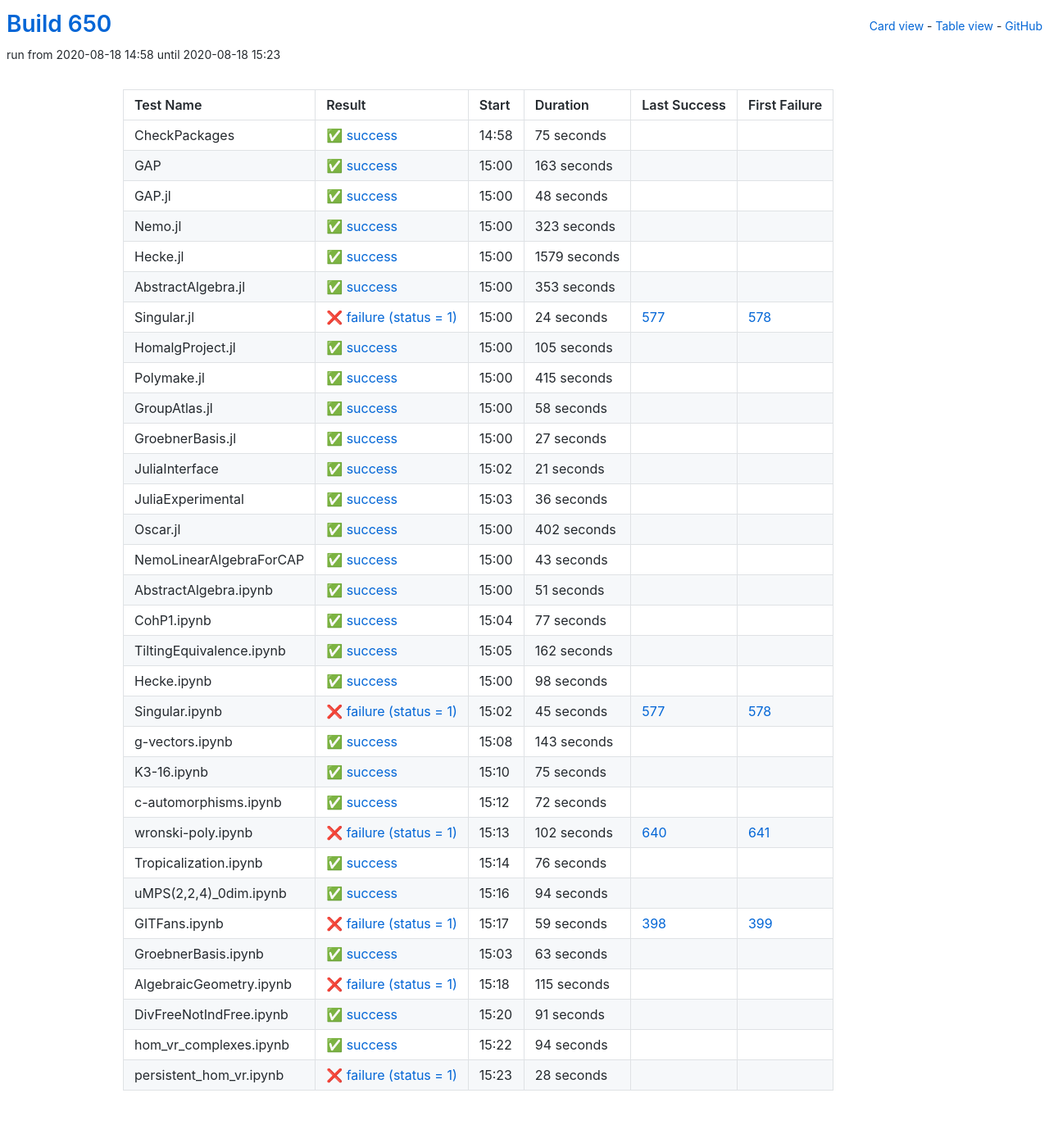
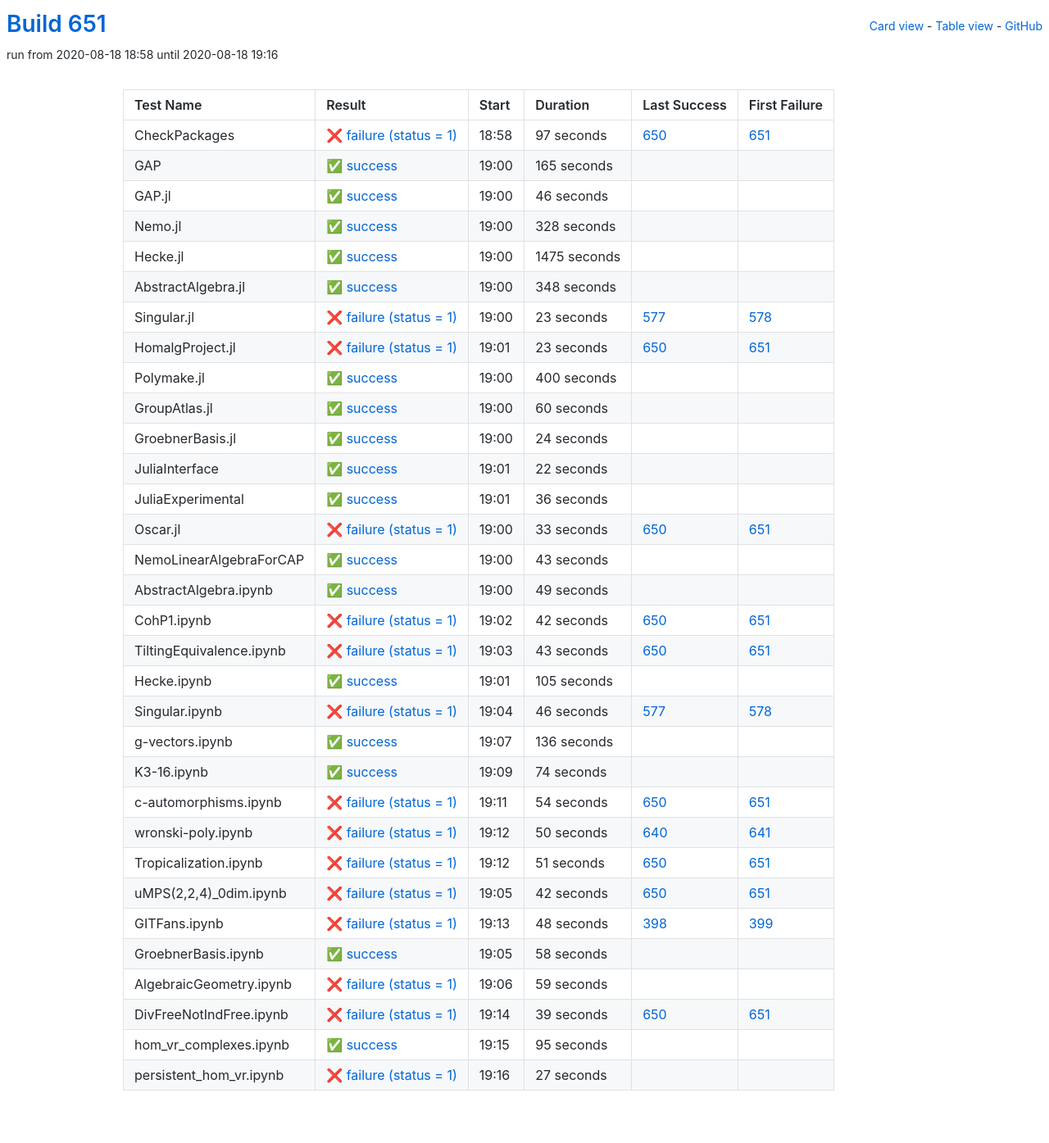
Before and after one commit to oscar-system/oscar-ci-status-stable, a Jekyll site: the page built from table.html, in a window 1280 px wide. Shown: the whole page at 82% size. Built offline with Jekyll 4.4.1, drawn with Linux system fonts in a browser that asks for light colours.

Commit message:
Build #651

```diff
--- a/_data/ci.yml
+++ b/_data/ci.yml
@@ -1,6 +1,6 @@
 ---
-build: 650
-build_url: https://oscarci.mathematik.uni-kl.de/job/oscar-stable/650/
+build: 651
+build_url: https://oscarci.mathematik.uni-kl.de/job/oscar-stable/651/
 job: oscar-stable
 organization: oscar-system
 repo: oscar-ci-status-stable
@@ -8,152 +8,152 @@ repourl: https://github.com/oscar-system/oscar-ci-status-stable
 tests:
 - name: CheckPackages
   id: checkpackages
-  log: https://oscarci.mathematik.uni-kl.de/job/oscar-stable/650/artifact/logs/build-650/CheckPackages.log
-  start: 2020-08-18 14:58
+  log: https://oscarci.mathematik.uni-kl.de/job/oscar-stable/651/artifact/logs/build-651/CheckPackages.log
+  start: 2020-08-18 18:58
+  success: false
+  exitcode: 1
+  status: failure
+  duration: 97
+  last_success: 650
+  last_success_url: https://oscarci.mathematik.uni-kl.de/job/oscar-stable/650/
+  first_failure: 651
+  first_failure_url: https://oscarci.mathematik.uni-kl.de/job/oscar-stable/651/
+- name: GAP
+  id: gap
+  log: https://oscarci.mathematik.uni-kl.de/job/oscar-stable/651/artifact/logs/build-651/GAP.log
+  start: 2020-08-18 19:00
   success: true
   exitcode: 0
   status: success
-  duration: 75
-  last_success: false
-  last_success_url:
-  first_failure: false
-  first_failure_url:
-- name: GAP
-  id: gap
-  log: https://oscarci.mathematik.uni-kl.de/job/oscar-stable/650/artifact/logs/build-650/GAP.log
-  start: 2020-08-18 15:00
-  success: true
-  exitcode: 0
-  status: success
-  duration: 163
+  duration: 165
   last_success: false
   last_success_url:
   first_failure: false
   first_failure_url:
 - name: GAP.jl
   id: gap-jl
-  log: https://oscarci.mathematik.uni-kl.de/job/oscar-stable/650/artifact/logs/build-650/GAP.jl.log
-  start: 2020-08-18 15:00
+  log: https://oscarci.mathematik.uni-kl.de/job/oscar-stable/651/artifact/logs/build-651/GAP.jl.log
+  start: 2020-08-18 19:00
   success: true
   exitcode: 0
   status: success
-  duration: 48
+  duration: 46
   last_success: false
   last_success_url:
   first_failure: false
   first_failure_url:
 - name: Nemo.jl
   id: nemo-jl
-  log: https://oscarci.mathematik.uni-kl.de/job/oscar-stable/650/artifact/logs/build-650/Nemo.jl.log
-  start: 2020-08-18 15:00
+  log: https://oscarci.mathematik.uni-kl.de/job/oscar-stable/651/artifact/logs/build-651/Nemo.jl.log
+  start: 2020-08-18 19:00
   success: true
   exitcode: 0
   status: success
-  duration: 323
+  duration: 328
   last_success: false
   last_success_url:
   first_failure: false
   first_failure_url:
 - name: Hecke.jl
   id: hecke-jl
-  log: https://oscarci.mathematik.uni-kl.de/job/oscar-stable/650/artifact/logs/build-650/Hecke.jl.log
-  start: 2020-08-18 15:00
+  log: https://oscarci.mathematik.uni-kl.de/job/oscar-stable/651/artifact/logs/build-651/Hecke.jl.log
+  start: 2020-08-18 19:00
   success: true
   exitcode: 0
   status: success
-  duration: 1579
+  duration: 1475
   last_success: false
   last_success_url:
   first_failure: false
   first_failure_url:
 - name: AbstractAlgebra.jl
   id: abstractalgebra-jl
-  log: https://oscarci.mathematik.uni-kl.de/job/oscar-stable/650/artifact/logs/build-650/AbstractAlgebra.jl.log
-  start: 2020-08-18 15:00
+  log: https://oscarci.mathematik.uni-kl.de/job/oscar-stable/651/artifact/logs/build-651/AbstractAlgebra.jl.log
+  start: 2020-08-18 19:00
   success: true
   exitcode: 0
   status: success
-  duration: 353
+  duration: 348
   last_success: false
   last_success_url:
   first_failure: false
   first_failure_url:
 - name: Singular.jl
   id: singular-jl
-  log: https://oscarci.mathematik.uni-kl.de/job/oscar-stable/650/artifact/logs/build-650/Singular.jl.log
-  start: 2020-08-18 15:00
+  log: https://oscarci.mathematik.uni-kl.de/job/oscar-stable/651/artifact/logs/build-651/Singular.jl.log
+  start: 2020-08-18 19:00
   success: false
   exitcode: 1
   status: failure
-  duration: 24
+  duration: 23
   last_success: 577
   last_success_url: https://oscarci.mathematik.uni-kl.de/job/oscar-stable/577/
   first_failure: 578
   first_failure_url: https://oscarci.mathematik.uni-kl.de/job/oscar-stable/578/
 - name: HomalgProject.jl
   id: homalgproject-jl
-  log: https://oscarci.mathematik.uni-kl.de/job/oscar-stable/650/artifact/logs/build-650/HomalgProject.jl.log
-  start: 2020-08-18 15:00
+  log: https://oscarci.mathematik.uni-kl.de/job/oscar-stable/651/artifact/logs/build-651/HomalgProject.jl.log
+  start: 2020-08-18 19:01
+  success: false
+  exitcode: 1
+  status: failure
+  duration: 23
+  last_success: 650
+  last_success_url: https://oscarci.mathematik.uni-kl.de/job/oscar-stable/650/
+  first_failure: 651
+  first_failure_url: https://oscarci.mathematik.uni-kl.de/job/oscar-stable/651/
+- name: Polymake.jl
+  id: polymake-jl
+  log: https://oscarci.mathematik.uni-kl.de/job/oscar-stable/651/artifact/logs/build-651/Polymake.jl.log
+  start: 2020-08-18 19:00
   success: true
   exitcode: 0
   status: success
-  duration: 105
-  last_success: false
-  last_success_url:
-  first_failure: false
-  first_failure_url:
-- name: Polymake.jl
-  id: polymake-jl
-  log: https://oscarci.mathematik.uni-kl.de/job/oscar-stable/650/artifact/logs/build-650/Polymake.jl.log
-  start: 2020-08-18 15:00
-  success: true
-  exitcode: 0
-  status: success
-  duration: 415
+  duration: 400
   last_success: false
   last_success_url:
   first_failure: false
   first_failure_url:
 - name: GroupAtlas.jl
   id: groupatlas-jl
-  log: https://oscarci.mathematik.uni-kl.de/job/oscar-stable/650/artifact/logs/build-650/GroupAtlas.jl.log
-  start: 2020-08-18 15:00
+  log: https://oscarci.mathematik.uni-kl.de/job/oscar-stable/651/artifact/logs/build-651/GroupAtlas.jl.log
+  start: 2020-08-18 19:00
   success: true
   exitcode: 0
   status: success
-  duration: 58
+  duration: 60
   last_success: false
   last_success_url:
   first_failure: false
   first_failure_url:
 - name: GroebnerBasis.jl
   id: groebnerbasis-jl
-  log: https://oscarci.mathematik.uni-kl.de/job/oscar-stable/650/artifact/logs/build-650/GroebnerBasis.jl.log
-  start: 2020-08-18 15:00
+  log: https://oscarci.mathematik.uni-kl.de/job/oscar-stable/651/artifact/logs/build-651/GroebnerBasis.jl.log
+  start: 2020-08-18 19:00
   success: true
   exitcode: 0
   status: success
-  duration: 27
+  duration: 24
   last_success: false
   last_success_url:
   first_failure: false
   first_failure_url:
 - name: JuliaInterface
   id: juliainterface
-  log: https://oscarci.mathematik.uni-kl.de/job/oscar-stable/650/artifact/logs/build-650/JuliaInterface.log
-  start: 2020-08-18 15:02
+  log: https://oscarci.mathematik.uni-kl.de/job/oscar-stable/651/artifact/logs/build-651/JuliaInterface.log
+  start: 2020-08-18 19:01
   success: true
   exitcode: 0
   status: success
-  duration: 21
+  duration: 22
   last_success: false
   last_success_url:
   first_failure: false
   first_failure_url:
 - name: JuliaExperimental
   id: juliaexperimental
-  log: https://oscarci.mathematik.uni-kl.de/job/oscar-stable/650/artifact/logs/build-650/JuliaExperimental.log
-  start: 2020-08-18 15:03
+  log: https://oscarci.mathematik.uni-kl.de/job/oscar-stable/651/artifact/logs/build-651/JuliaExperimental.log
+  start: 2020-08-18 19:01
   success: true
   exitcode: 0
   status: success
@@ -164,20 +164,20 @@ tests:
   first_failure_url:
 - name: Oscar.jl
   id: oscar-jl
-  log: https://oscarci.mathematik.uni-kl.de/job/oscar-stable/650/artifact/logs/build-650/Oscar.jl.log
-  start: 2020-08-18 15:00
-  success: true
-  exitcode: 0
-  status: success
-  duration: 402
-  last_success: false
-  last_success_url:
-  first_failure: false
-  first_failure_url:
+  log: https://oscarci.mathematik.uni-kl.de/job/oscar-stable/651/artifact/logs/build-651/Oscar.jl.log
+  start: 2020-08-18 19:00
+  success: false
+  exitcode: 1
+  status: failure
+  duration: 33
+  last_success: 650
+  last_success_url: https://oscarci.mathematik.uni-kl.de/job/oscar-stable/650/
+  first_failure: 651
+  first_failure_url: https://oscarci.mathematik.uni-kl.de/job/oscar-stable/651/
 - name: NemoLinearAlgebraForCAP
   id: nemolinearalgebraforcap
-  log: https://oscarci.mathematik.uni-kl.de/job/oscar-stable/650/artifact/logs/build-650/NemoLinearAlgebraForCAP.log
-  start: 2020-08-18 15:00
+  log: https://oscarci.mathematik.uni-kl.de/job/oscar-stable/651/artifact/logs/build-651/NemoLinearAlgebraForCAP.log
+  start: 2020-08-18 19:00
   success: true
   exitcode: 0
   status: success
@@ -188,204 +188,204 @@ tests:
   first_failure_url:
 - name: AbstractAlgebra.ipynb
   id: abstractalgebra-ipynb
-  log: https://oscarci.mathematik.uni-kl.de/job/oscar-stable/650/artifact/logs/build-650/AbstractAlgebra.ipynb.log
-  start: 2020-08-18 15:00
+  log: https://oscarci.mathematik.uni-kl.de/job/oscar-stable/651/artifact/logs/build-651/AbstractAlgebra.ipynb.log
+  start: 2020-08-18 19:00
   success: true
   exitcode: 0
   status: success
-  duration: 51
+  duration: 49
   last_success: false
   last_success_url:
   first_failure: false
   first_failure_url:
 - name: CohP1.ipynb
   id: cohp1-ipynb
-  log: https://oscarci.mathematik.uni-kl.de/job/oscar-stable/650/artifact/logs/build-650/CohP1.ipynb.log
-  start: 2020-08-18 15:04
+  log: https://oscarci.mathematik.uni-kl.de/job/oscar-stable/651/artifact/logs/build-651/CohP1.ipynb.log
+  start: 2020-08-18 19:02
+  success: false
+  exitcode: 1
+  status: failure
+  duration: 42
+  last_success: 650
+  last_success_url: https://oscarci.mathematik.uni-kl.de/job/oscar-stable/650/
+  first_failure: 651
+  first_failure_url: https://oscarci.mathematik.uni-kl.de/job/oscar-stable/651/
+- name: TiltingEquivalence.ipynb
+  id: tiltingequivalence-ipynb
+  log: https://oscarci.mathematik.uni-kl.de/job/oscar-stable/651/artifact/logs/build-651/TiltingEquivalence.ipynb.log
+  start: 2020-08-18 19:03
+  success: false
+  exitcode: 1
+  status: failure
+  duration: 43
+  last_success: 650
+  last_success_url: https://oscarci.mathematik.uni-kl.de/job/oscar-stable/650/
+  first_failure: 651
+  first_failure_url: https://oscarci.mathematik.uni-kl.de/job/oscar-stable/651/
+- name: Hecke.ipynb
+  id: hecke-ipynb
+  log: https://oscarci.mathematik.uni-kl.de/job/oscar-stable/651/artifact/logs/build-651/Hecke.ipynb.log
+  start: 2020-08-18 19:01
   success: true
   exitcode: 0
   status: success
-  duration: 77
-  last_success: false
-  last_success_url:
-  first_failure: false
-  first_failure_url:
-- name: TiltingEquivalence.ipynb
-  id: tiltingequivalence-ipynb
-  log: https://oscarci.mathematik.uni-kl.de/job/oscar-stable/650/artifact/logs/build-650/TiltingEquivalence.ipynb.log
-  start: 2020-08-18 15:05
-  success: true
-  exitcode: 0
-  status: success
-  duration: 162
-  last_success: false
-  last_success_url:
-  first_failure: false
-  first_failure_url:
-- name: Hecke.ipynb
-  id: hecke-ipynb
-  log: https://oscarci.mathematik.uni-kl.de/job/oscar-stable/650/artifact/logs/build-650/Hecke.ipynb.log
-  start: 2020-08-18 15:00
-  success: true
-  exitcode: 0
-  status: success
-  duration: 98
+  duration: 105
   last_success: false
   last_success_url:
   first_failure: false
   first_failure_url:
 - name: Singular.ipynb
   id: singular-ipynb
-  log: https://oscarci.mathematik.uni-kl.de/job/oscar-stable/650/artifact/logs/build-650/Singular.ipynb.log
-  start: 2020-08-18 15:02
+  log: https://oscarci.mathematik.uni-kl.de/job/oscar-stable/651/artifact/logs/build-651/Singular.ipynb.log
+  start: 2020-08-18 19:04
   success: false
   exitcode: 1
   status: failure
-  duration: 45
+  duration: 46
   last_success: 577
   last_success_url: https://oscarci.mathematik.uni-kl.de/job/oscar-stable/577/
   first_failure: 578
   first_failure_url: https://oscarci.mathematik.uni-kl.de/job/oscar-stable/578/
 - name: g-vectors.ipynb
   id: g-vectors-ipynb
-  log: https://oscarci.mathematik.uni-kl.de/job/oscar-stable/650/artifact/logs/build-650/g-vectors.ipynb.log
-  start: 2020-08-18 15:08
+  log: https://oscarci.mathematik.uni-kl.de/job/oscar-stable/651/artifact/logs/build-651/g-vectors.ipynb.log
+  start: 2020-08-18 19:07
   success: true
   exitcode: 0
   status: success
-  duration: 143
+  duration: 136
   last_success: false
   last_success_url:
   first_failure: false
   first_failure_url:
 - name: K3-16.ipynb
   id: k3-16-ipynb
-  log: https://oscarci.mathematik.uni-kl.de/job/oscar-stable/650/artifact/logs/build-650/K3-16.ipynb.log
-  start: 2020-08-18 15:10
+  log: https://oscarci.mathematik.uni-kl.de/job/oscar-stable/651/artifact/logs/build-651/K3-16.ipynb.log
+  start: 2020-08-18 19:09
   success: true
   exitcode: 0
   status: success
-  duration: 75
+  duration: 74
   last_success: false
   last_success_url:
   first_failure: false
   first_failure_url:
 - name: c-automorphisms.ipynb
   id: c-automorphisms-ipynb
-  log: https://oscarci.mathematik.uni-kl.de/job/oscar-stable/650/artifact/logs/build-650/c-automorphisms.ipynb.log
-  start: 2020-08-18 15:12
-  success: true
-  exitcode: 0
-  status: success
-  duration: 72
-  last_success: false
-  last_success_url:
-  first_failure: false
-  first_failure_url:
-- name: wronski-poly.ipynb
-  id: wronski-poly-ipynb
-  log: https://oscarci.mathematik.uni-kl.de/job/oscar-stable/650/artifact/logs/build-650/wronski-poly.ipynb.log
-  start: 2020-08-18 15:13
+  log: https://oscarci.mathematik.uni-kl.de/job/oscar-stable/651/artifact/logs/build-651/c-automorphisms.ipynb.log
+  start: 2020-08-18 19:11
   success: false
   exitcode: 1
   status: failure
-  duration: 102
+  duration: 54
+  last_success: 650
+  last_success_url: https://oscarci.mathematik.uni-kl.de/job/oscar-stable/650/
+  first_failure: 651
+  first_failure_url: https://oscarci.mathematik.uni-kl.de/job/oscar-stable/651/
+- name: wronski-poly.ipynb
+  id: wronski-poly-ipynb
+  log: https://oscarci.mathematik.uni-kl.de/job/oscar-stable/651/artifact/logs/build-651/wronski-poly.ipynb.log
+  start: 2020-08-18 19:12
+  success: false
+  exitcode: 1
+  status: failure
+  duration: 50
   last_success: 640
   last_success_url: https://oscarci.mathematik.uni-kl.de/job/oscar-stable/640/
   first_failure: 641
   first_failure_url: https://oscarci.mathematik.uni-kl.de/job/oscar-stable/641/
 - name: Tropicalization.ipynb
   id: tropicalization-ipynb
-  log: https://oscarci.mathematik.uni-kl.de/job/oscar-stable/650/artifact/logs/build-650/Tropicalization.ipynb.log
-  start: 2020-08-18 15:14
-  success: true
-  exitcode: 0
-  status: success
-  duration: 76
-  last_success: false
-  last_success_url:
-  first_failure: false
-  first_failure_url:
-- name: uMPS(2,2,4)_0dim.ipynb
-  id: umps-2-2-4-0dim-ipynb
-  log: https://oscarci.mathematik.uni-kl.de/job/oscar-stable/650/artifact/logs/build-650/uMPS-2-2-4-_0dim.ipynb.log
-  start: 2020-08-18 15:16
-  success: true
-  exitcode: 0
-  status: success
-  duration: 94
-  last_success: false
-  last_success_url:
-  first_failure: false
-  first_failure_url:
-- name: GITFans.ipynb
-  id: gitfans-ipynb
-  log: https://oscarci.mathematik.uni-kl.de/job/oscar-stable/650/artifact/logs/build-650/GITFans.ipynb.log
-  start: 2020-08-18 15:17
+  log: https://oscarci.mathematik.uni-kl.de/job/oscar-stable/651/artifact/logs/build-651/Tropicalization.ipynb.log
+  start: 2020-08-18 19:12
   success: false
   exitcode: 1
   status: failure
-  duration: 59
+  duration: 51
+  last_success: 650
+  last_success_url: https://oscarci.mathematik.uni-kl.de/job/oscar-stable/650/
+  first_failure: 651
+  first_failure_url: https://oscarci.mathematik.uni-kl.de/job/oscar-stable/651/
+- name: uMPS(2,2,4)_0dim.ipynb
+  id: umps-2-2-4-0dim-ipynb
+  log: https://oscarci.mathematik.uni-kl.de/job/oscar-stable/651/artifact/logs/build-651/uMPS-2-2-4-_0dim.ipynb.log
+  start: 2020-08-18 19:05
+  success: false
+  exitcode: 1
+  status: failure
+  duration: 42
+  last_success: 650
+  last_success_url: https://oscarci.mathematik.uni-kl.de/job/oscar-stable/650/
+  first_failure: 651
+  first_failure_url: https://oscarci.mathematik.uni-kl.de/job/oscar-stable/651/
+- name: GITFans.ipynb
+  id: gitfans-ipynb
+  log: https://oscarci.mathematik.uni-kl.de/job/oscar-stable/651/artifact/logs/build-651/GITFans.ipynb.log
+  start: 2020-08-18 19:13
+  success: false
+  exitcode: 1
+  status: failure
+  duration: 48
   last_success: 398
   last_success_url: https://oscarci.mathematik.uni-kl.de/job/oscar-stable/398/
   first_failure: 399
   first_failure_url: https://oscarci.mathematik.uni-kl.de/job/oscar-stable/399/
 - name: GroebnerBasis.ipynb
   id: groebnerbasis-ipynb
-  log: https://oscarci.mathematik.uni-kl.de/job/oscar-stable/650/artifact/logs/build-650/GroebnerBasis.ipynb.log
-  start: 2020-08-18 15:03
+  log: https://oscarci.mathematik.uni-kl.de/job/oscar-stable/651/artifact/logs/build-651/GroebnerBasis.ipynb.log
+  start: 2020-08-18 19:05
   success: true
   exitcode: 0
   status: success
-  duration: 63
+  duration: 58
   last_success: false
   last_success_url:
   first_failure: false
   first_failure_url:
 - name: AlgebraicGeometry.ipynb
   id: algebraicgeometry-ipynb
-  log: https://oscarci.mathematik.uni-kl.de/job/oscar-stable/650/artifact/logs/build-650/AlgebraicGeometry.ipynb.log
-  start: 2020-08-18 15:18
+  log: https://oscarci.mathematik.uni-kl.de/job/oscar-stable/651/artifact/logs/build-651/AlgebraicGeometry.ipynb.log
+  start: 2020-08-18 19:06
   success: false
   exitcode: 1
   status: failure
-  duration: 115
+  duration: 59
   last_success: false
   last_success_url:
   first_failure: false
   first_failure_url:
 - name: DivFreeNotIndFree.ipynb
   id: divfreenotindfree-ipynb
-  log: https://oscarci.mathematik.uni-kl.de/job/oscar-stable/650/artifact/logs/build-650/DivFreeNotIndFree.ipynb.log
-  start: 2020-08-18 15:20
+  log: https://oscarci.mathematik.uni-kl.de/job/oscar-stable/651/artifact/logs/build-651/DivFreeNotIndFree.ipynb.log
+  start: 2020-08-18 19:14
+  success: false
+  exitcode: 1
+  status: failure
+  duration: 39
+  last_success: 650
+  last_success_url: https://oscarci.mathematik.uni-kl.de/job/oscar-stable/650/
+  first_failure: 651
+  first_failure_url: https://oscarci.mathematik.uni-kl.de/job/oscar-stable/651/
+- name: hom_vr_complexes.ipynb
+  id: hom-vr-complexes-ipynb
+  log: https://oscarci.mathematik.uni-kl.de/job/oscar-stable/651/artifact/logs/build-651/hom_vr_complexes.ipynb.log
+  start: 2020-08-18 19:15
   success: true
   exitcode: 0
   status: success
-  duration: 91
-  last_success: false
-  last_success_url:
-  first_failure: false
-  first_failure_url:
-- name: hom_vr_complexes.ipynb
-  id: hom-vr-complexes-ipynb
-  log: https://oscarci.mathematik.uni-kl.de/job/oscar-stable/650/artifact/logs/build-650/hom_vr_complexes.ipynb.log
-  start: 2020-08-18 15:22
-  success: true
-  exitcode: 0
-  status: success
-  duration: 94
+  duration: 95
   last_success: false
   last_success_url:
   first_failure: false
   first_failure_url:
 - name: persistent_hom_vr.ipynb
   id: persistent-hom-vr-ipynb
-  log: https://oscarci.mathematik.uni-kl.de/job/oscar-stable/650/artifact/logs/build-650/persistent_hom_vr.ipynb.log
-  start: 2020-08-18 15:23
+  log: https://oscarci.mathematik.uni-kl.de/job/oscar-stable/651/artifact/logs/build-651/persistent_hom_vr.ipynb.log
+  start: 2020-08-18 19:16
   success: false
   exitcode: 1
   status: failure
-  duration: 28
+  duration: 27
   last_success: false
   last_success_url:
   first_failure: false
```
Also changed, not shown: README.md.
